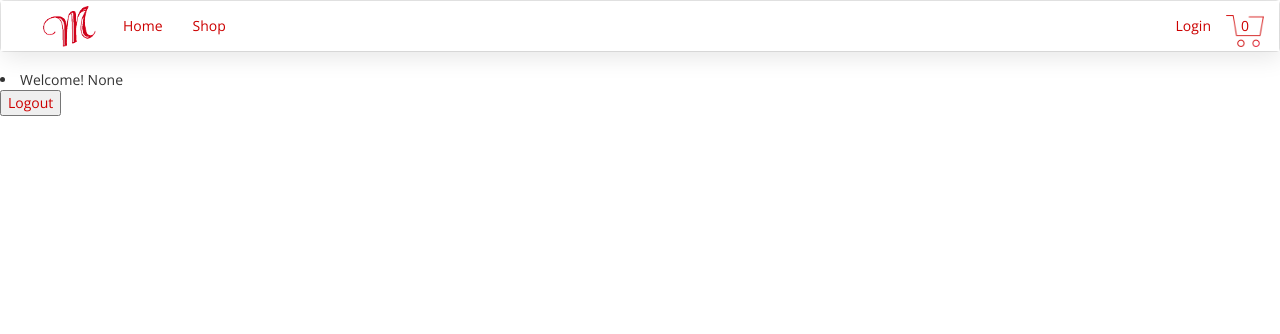
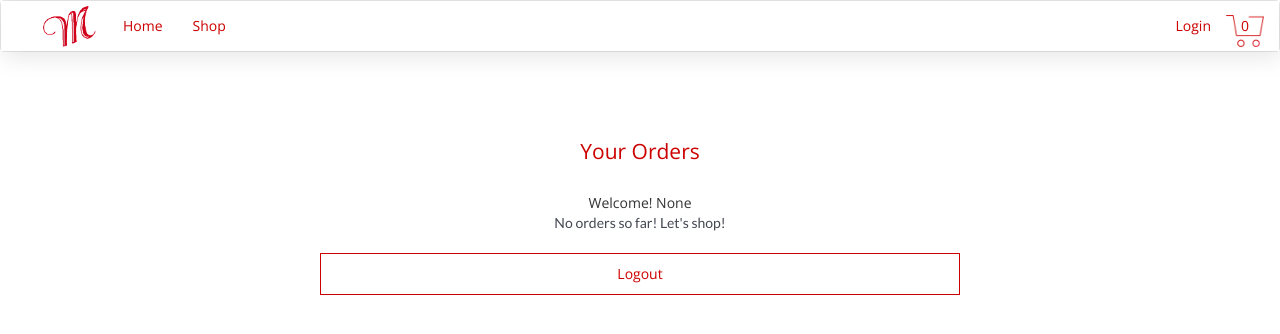
Before and after one commit to Melissapdx/Milkmaids, a Flask app: page /userhome/1 in a window 1280 px wide. Shown: the top 334 px of the page. Run offline with Flask 2, Linux system fonts and the light colour scheme; the visitor is signed in with stand-in values (Sample User, id 1); data comes from the database, SQL or seed files in the repository; some libraries are stand-ins or nearby versions.

Commit message:
fixed user home styles

```diff
--- a/server.py
+++ b/server.py
@@ -23,8 +23,8 @@ stripe.api_key = stripe_keys['secret_key']
 
 @app.route('/stripe_charge')
 def index():
-
-    return render_template('index.html', key=stripe_keys['publishable_key'])
+    order_cost = session.get("order_cost")
+    return render_template('index.html', key=stripe_keys['publishable_key'], order_cost=order_cost)
 
 
 @app.route('/')
--- a/static/css/main.css
+++ b/static/css/main.css
@@ -14,6 +14,18 @@ h2,h3{
 a:hover{
     text-decoration:none;
     color:#333;
+}
+li{
+    list-style:none;
+
+}
+p{
+    text-align:center;
+    color: #434751;
+    font-family: 'Lato', sans-serif;
+}
+.milk-nav,.order_items,.user-home,.forms,.user-page{
+    padding-top:70px;
 }
 .homepage{
     background:url("/static/img/vintagemilk.jpg");
@@ -40,7 +52,6 @@ a:hover{
     margin-top: 5px;
 }
 
-
 .about,.container{
     padding-top:20px;
 }
@@ -61,9 +72,9 @@ a:hover{
 }
 
 .btn-light{
-    border: 1px solid red;
+    border: 1px solid #cc0000;
     padding: 10px 113px;
-    color:red;
+    color:#cc0000;
     text-align: center;
 }
 .cart-item{
@@ -88,12 +99,25 @@ a:hover{
     margin-top: 20px;
 }
 .shipping{
-    padding: 0px 20px 0px;
+    padding: 70px 20px 0px;
     margin-top: 15px;
 }
-.checkout-page .btn-light{
+.checkout-page .btn-light,.shipping .btn-light{
     margin:0 auto;
     display:block;
+}
+.checkout-page h2{
+    padding-top:70px;
+}
+.user-page .btn-light{
+    margin: 0 auto;
+    margin-top:20px;
+    display: block;
+    max-width: 50%;
+}
+.user-greet{
+    text-align:center;
+    margin-top:30px;
 }
 /*navigation styles*/
 ul{
@@ -120,7 +144,7 @@ ul{
 .milkmaids{
     position:absolute;
     width:100%;
-    }
+}
 
 /*product page*/
 
@@ -159,9 +183,7 @@ ul{
     color: #cc4e4d;
     opacity: 0.9;
 }
-.milk-nav,.order_items,.user-home,.shipping{
-    padding-top:70px;
-}
+
 
 .words{
     border:1px solid #ddd;
@@ -178,10 +200,6 @@ ul{
     font-family:'Open Sans', sans-serif;
     font-size: 22px;
     text-align: center;
-}
-.words p{
-    color:#434751;
-    font-family:'Lato', sans-serif;
 }
 .diet-words p{
     color:#434751;
@@ -218,7 +236,9 @@ input[type="password_2"]
     max-width: 100%;
     padding:10px 25px;
     font-size: 1.2em;
-    color:black;
+    color: #CC0000;
+    background: #fff;
+    border: 1px solid #CC0000;
 }
 .login_form {
     margin-bottom: 30px;
@@ -259,9 +279,8 @@ input[type="password_2"]
     position: relative;
     left: -35px;
 }
-.forms{
-    padding-top: 70px;
-}
+
+
 /* media queries */
 @media (min-width: 768px){
 
@@ -297,7 +316,17 @@ input[type="password_2"]
     color:#cc0000;
     transition: all .5s ease;
 }
-/*form styles */
+.cart-item{
+    margin:0px 40px 0px 0px;;
+}
+.cart-items{
+    max-width:100%;
+}
+.order_items{
+    display:flex;
+    flex-direction:row;
+
+}
 
 .login_form, .register_form{
     width:50%;
@@ -308,12 +337,17 @@ input[type="password_2"]
 .register_form{
     border-left: 1px solid lightgrey;
 }
+.shipping .btn-light{
+    max-width:50%;
+}
+
 @media (min-width: 1000px){
     .buy_button{
         right:45px;
     }
 
 }
+
 @media (min-width: 1200px){
     .buy_button{
         right:100px;
--- a/templates/cart.html
+++ b/templates/cart.html
@@ -1,9 +1,8 @@
 {%extends 'base.html'%}
 {% block content%}
 <div class="checkout-page">
-
+<h2>Shopping Cart</h2>
 <div class= "order_items">
-    <h2>Shopping Cart</h2>
   <div>
     <img class="img-checkout" src="/static/img/straws.jpg"/>
   </div>
--- a/templates/index.html
+++ b/templates/index.html
@@ -3,7 +3,7 @@
   <form action="/charge" method="post">
     <article>
       <label>
-        <span>Amount is $5.00</span>
+        <span>Amount is {{order_cost}}</span>
       </label>
     </article>
 
--- a/templates/user_homepage.html
+++ b/templates/user_homepage.html
@@ -1,9 +1,15 @@
 {%extends 'base.html'%}
 {%block content%}
+<div class="user-page">
   <div class="user-home">
+    <h2>Your Orders</h2>
   {% for message in get_flashed_messages() %}
-    <li>{{ message }} {{user.firstname}}</li>
+    <li class="user-greet">{{ message }} {{user.firstname}}</li>
   {% endfor %}
+  <div>
 </div>
-<button><a href ="/logout">Logout</button>
+    <p> No orders so far! Let's shop!</p>
+</div>
+<a href ="/logout" class="btn-light">Logout</a>
+</div>
 {%endblock%}
```
Also changed, not shown: templates/checkout.html (+1 -28 lines).
